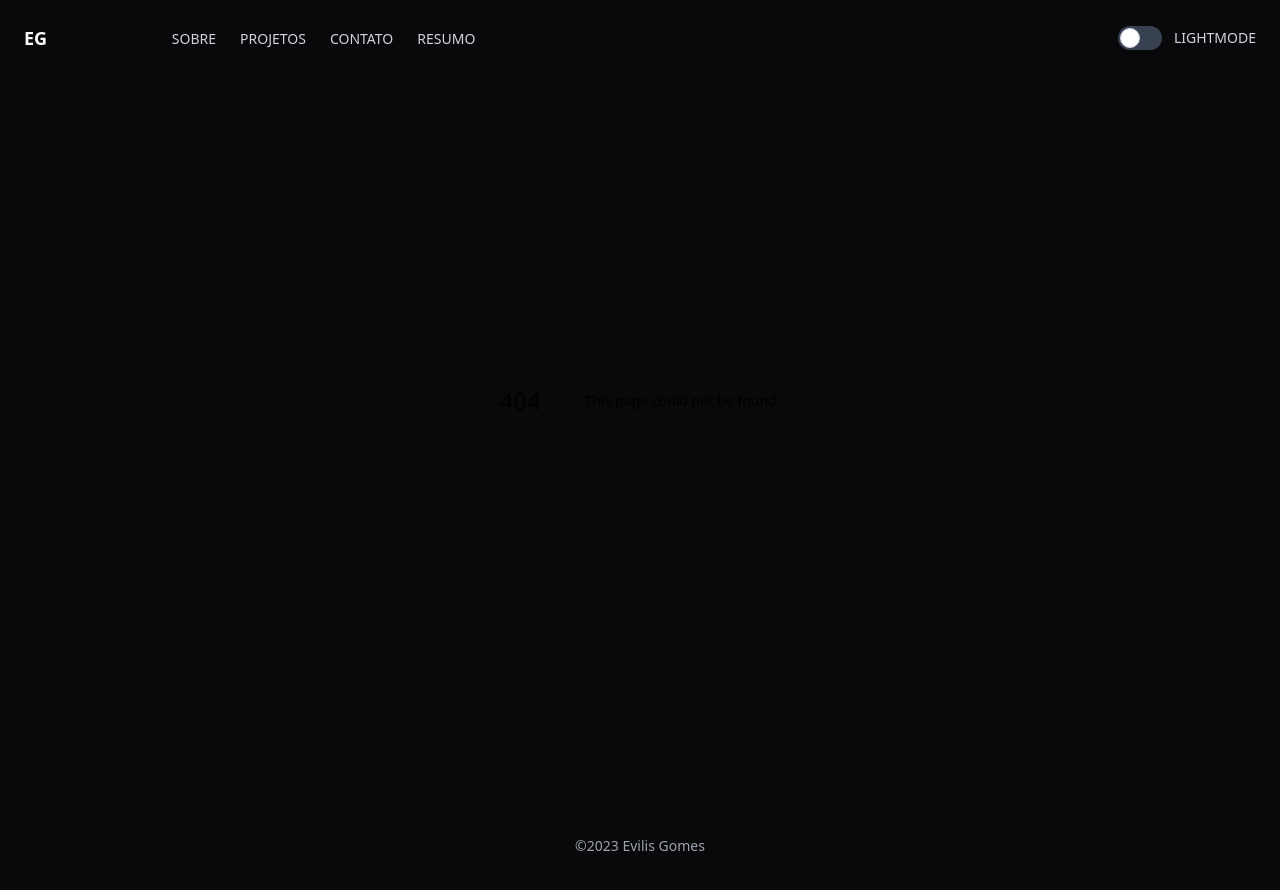
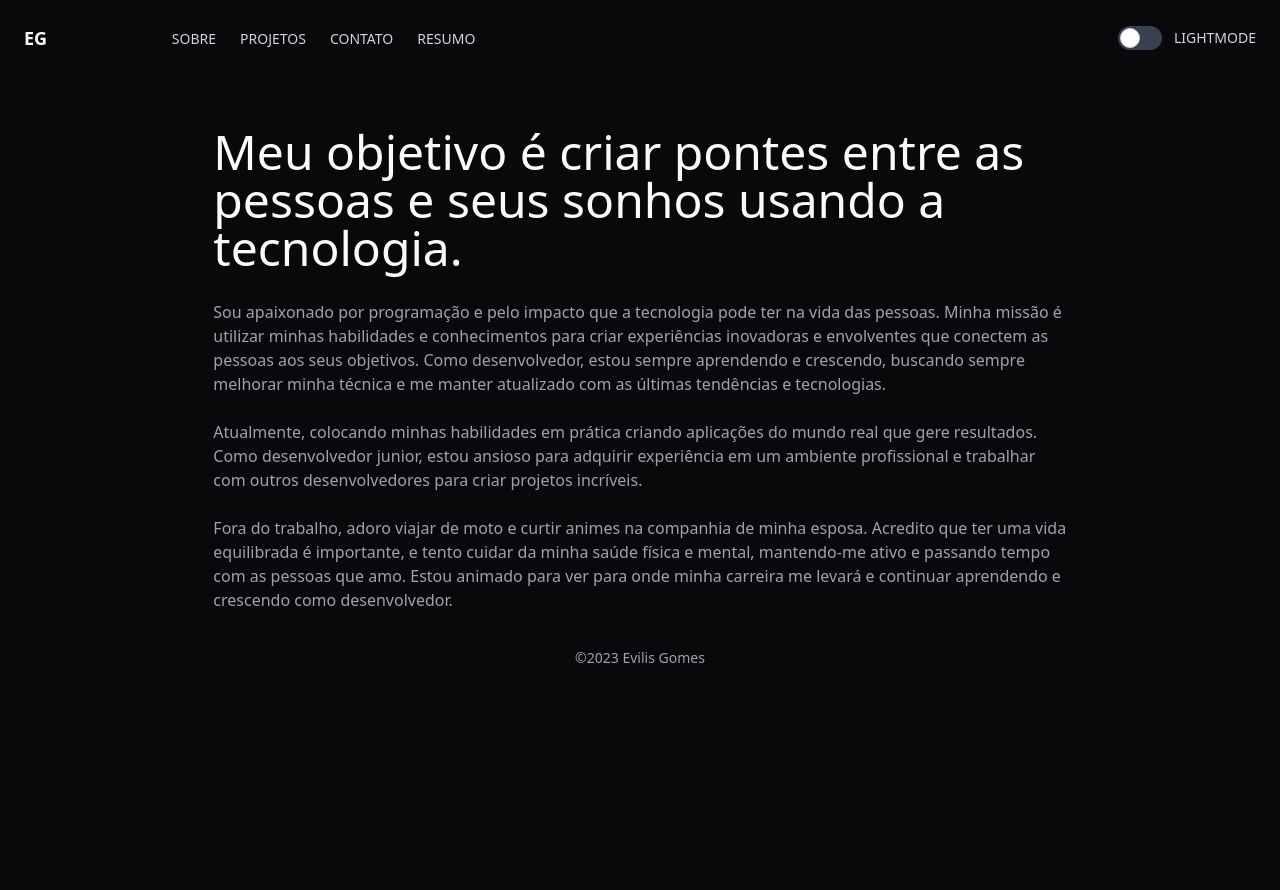
Before and after one commit to EvilisGlenio/glenio-dev, a Next.js app: page /about in a window 1280 px wide. Before the commit this address had no page. After the commit the page ends 800 px from the top, so only its background shows below. Built offline with nearby package versions, Linux system fonts and the light colour scheme.

Commit message:
About page created

```diff
--- /dev/null
+++ b/app/about/page.tsx
@@ -0,0 +1,43 @@
+import React from "react";
+
+const About = () => {
+  return (
+    <main className="flex w-full h-full flex-col items-center dark:bg-zinc-950 pt-32">
+      <section className="flex flex-col w-2/3 max-w-7xl items-center justify-start gap-9 md:gap-7 max-sm:gap-5">
+        <h1 className="text-5xl max-lg:text-4xl max-md:text-3xl max-sm:text-xl dark:text-gray-50">
+          Meu objetivo é criar pontes entre as pessoas e seus sonhos usando a
+          tecnologia.
+        </h1>
+
+        <div className="flex flex-col gap-6 max-md:gap-4 max-sm:gap-3 max-md:text-xs text-gray-700 dark:text-gray-400 ">
+          <p>
+            Sou apaixonado por programação e pelo impacto que a tecnologia pode
+            ter na vida das pessoas. Minha missão é utilizar minhas habilidades
+            e conhecimentos para criar experiências inovadoras e envolventes que
+            conectem as pessoas aos seus objetivos. Como desenvolvedor, estou
+            sempre aprendendo e crescendo, buscando sempre melhorar minha
+            técnica e me manter atualizado com as últimas tendências e
+            tecnologias.
+          </p>
+          <p>
+            Atualmente, colocando minhas habilidades em prática criando
+            aplicações do mundo real que gere resultados. Como desenvolvedor
+            junior, estou ansioso para adquirir experiência em um ambiente
+            profissional e trabalhar com outros desenvolvedores para criar
+            projetos incríveis.
+          </p>
+          <p>
+            Fora do trabalho, adoro viajar de moto e curtir animes na companhia
+            de minha esposa. Acredito que ter uma vida equilibrada é importante,
+            e tento cuidar da minha saúde física e mental, mantendo-me ativo e
+            passando tempo com as pessoas que amo. Estou animado para ver para
+            onde minha carreira me levará e continuar aprendendo e crescendo
+            como desenvolvedor.
+          </p>
+        </div>
+      </section>
+    </main>
+  );
+};
+
+export default About;
```
